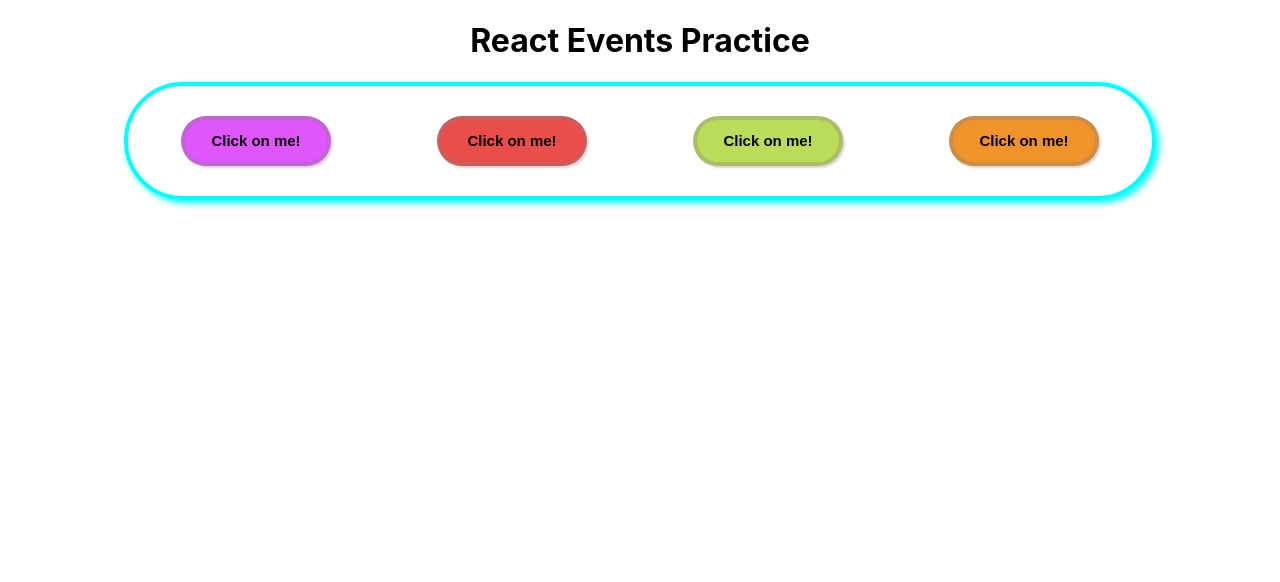
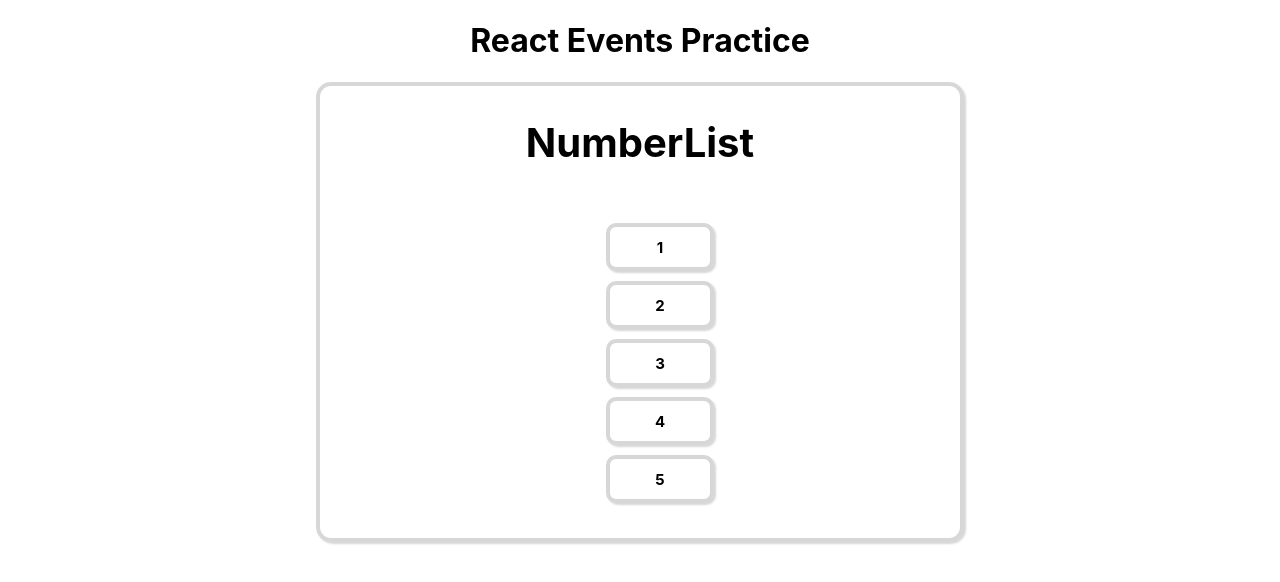
Before and after one commit to jas112/REACT-STUDY-Events, a React (Create React App) app: page / in a window 1280 px wide. Shown: the top 582 px of the page. Built offline with nearby package versions, Linux system fonts and the light colour scheme.

Commit message:
added NumberList exercise...passing parent methods to child component.

```diff
--- a/src/App.js
+++ b/src/App.js
@@ -4,18 +4,21 @@ import ExperimentalSquare from './components/experimentalSquare/ExperimentalSqua
 import AnnoyingForm from './components/annoyingForm/AnnoyingForm';
 import ButtonList from './components/buttonList/ButtonList';
 import CopyDemo from './components/copyDemo/CopyDemo';
+import NumberList from './components/numberList/NumberList';
 import './App.css';
 
 function App() {
   return (
     <div className="App">
       <h1>React Events Practice</h1>
-      {/* <WiseSquare/>
-      <AnnoyingForm/>
-      <CopyDemo/>
-      <WiseSquareWithProps/>
-      <ExperimentalSquare/> */}
-      <ButtonList/>
+      {/* <WiseSquare/> */}
+      {/* <AnnoyingForm/> */}
+      {/* <CopyDemo/> */}
+      {/* <WiseSquareWithProps/> */}
+      {/* <ExperimentalSquare/> */}
+      {/* <ButtonList/> */}
+      <NumberList/>
+
     </div>
   );
 }
--- /dev/null
+++ b/src/components/numberItem/NumberItem.css
@@ -0,0 +1,23 @@
+.NumberItem{
+    width: 100px;
+    height: 30px;
+    border: 4px solid #80808050;
+    border-radius: 10px;
+    box-shadow: 2px 2px 2px #80808050;
+    font-size: 15px;
+    font-weight: bold;
+    margin: 10px auto;
+    padding:5px 0px;
+    display: flex;
+    flex-flow: row nowrap;
+    justify-content: space-around;
+    align-items: center;
+    transition: .5s;
+}
+
+.NumberItem:hover{
+    border: 4px solid violet;
+    box-shadow: 2px 2px 2px violet;
+    color: violet;
+    transition: .5s;
+}
--- /dev/null
+++ b/src/components/numberItem/NumberItem.js
@@ -0,0 +1,12 @@
+import React, { Component } from 'react';
+import './NumberItem.css';
+
+class NumberItem extends Component {
+  render() {
+    return (
+      <div className='NumberItem'>{this.props.value}</div>
+    )
+  }
+}
+
+export default NumberItem
--- /dev/null
+++ b/src/components/numberList/NumberList.css
@@ -0,0 +1,31 @@
+.NumberList-container{
+    width: 50%;
+    min-width: 400px;
+    height: auto;
+    border: 4px solid #80808050;
+    border-radius: 15px;
+    box-shadow: 2px 2px 2px #80808050;
+    font-size: 20px;
+    margin: 0 auto;
+    padding:5px 0px;
+    display: flex;
+    flex-flow: column nowrap;
+    justify-content: space-around;
+    align-items: center;
+}
+
+.NumberList{
+    width: 150px;
+    height: 75px;
+    border: 4px solid #80808050;
+    border-radius: 65px;
+    box-shadow: 2px 2px 2px #80808050;
+    font-size: 15px;
+    font-weight: bold;
+    margin: 0 auto;
+    padding:5px 0px;
+    display: flex;
+    flex-flow: row nowrap;
+    justify-content: space-around;
+    align-items: center;
+}
--- /dev/null
+++ b/src/components/numberList/NumberList.js
@@ -0,0 +1,30 @@
+import React, { Component } from 'react';
+import NumberItem from '../numberItem/NumberItem';
+import './NumberList.css';
+
+class NumberList extends Component {
+    constructor(props){
+        super(props);
+        this.state = {nums: [1, 2, 3, 4, 5]};
+    }
+
+    remove(num){
+        this.setState(currState => {
+            nums: currState.nums.filter(n => n !== num);
+        });
+    }
+
+  render() {
+
+    let nums = this.state.nums.map(n => <NumberItem value ={n} />)
+
+    return (
+      <div className='NumberList-container'>
+        <h1>NumberList</h1>
+        <ul>{nums}</ul>
+      </div>
+    )
+  }
+}
+
+export default NumberList;
```
